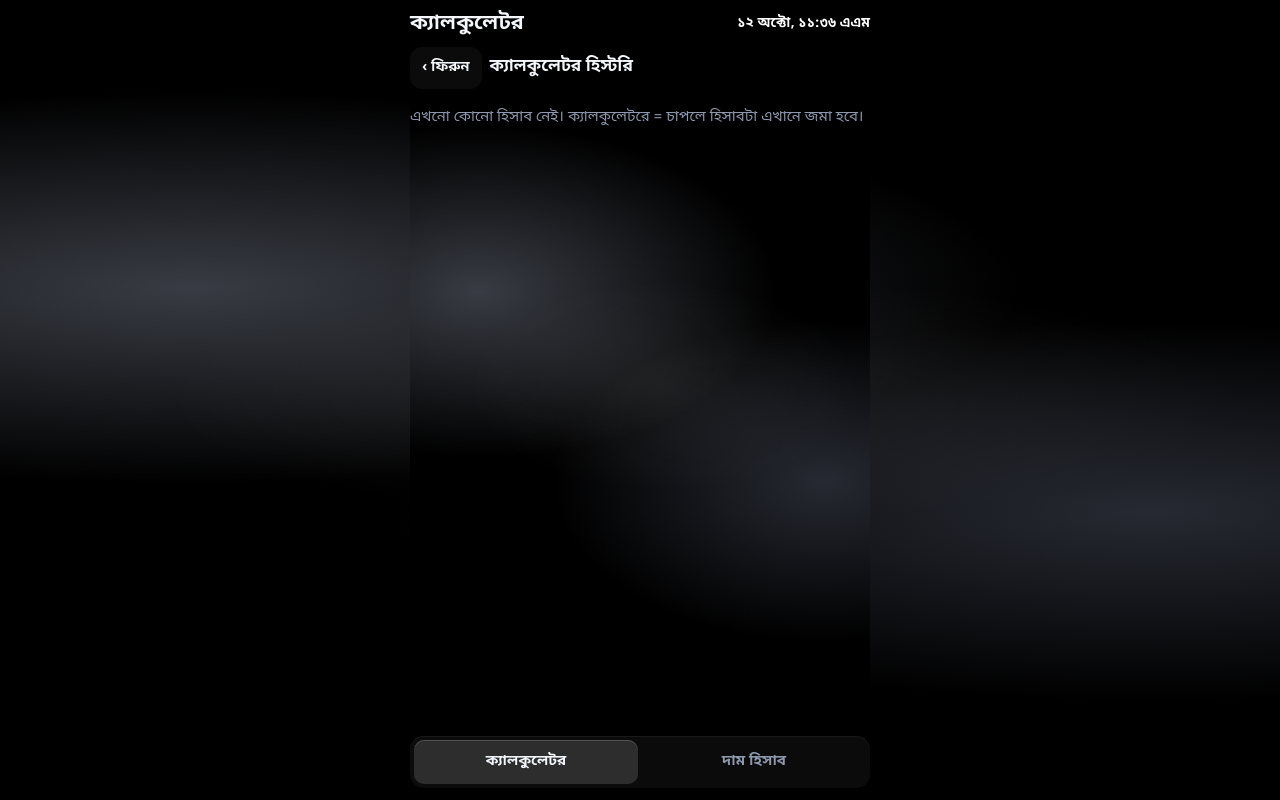
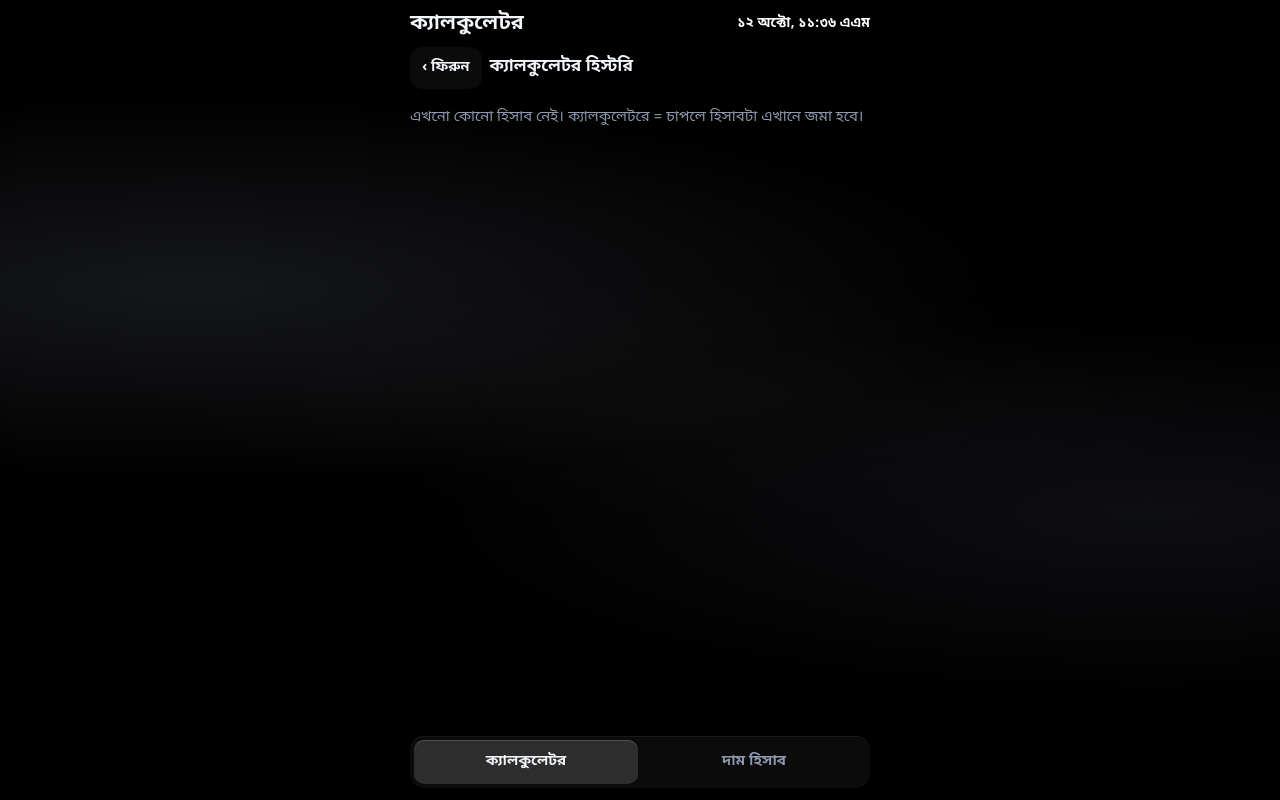
Before and after one commit to trackerxx/Bazar, a website: page www/index.html in a window 1280 px wide. Both pictures are taken after a click on the button "ক্যালকুলেটরের হিস্টরি". Drawn offline with Linux system fonts and the light colour scheme.

Commit message:
Add files via upload

```diff
--- a/www/index.html
+++ b/www/index.html
@@ -79,9 +79,9 @@
 :root {
   --bg-grad:
     linear-gradient(180deg, #000000 0%, rgba(0,0,0,0) 15%, rgba(0,0,0,0) 85%, #000000 100%),
-    radial-gradient(90% 34% at 15% 36%, rgba(175, 185, 210, .32), rgba(160, 170, 195, 0) 72%),
-    radial-gradient(80% 32% at 90% 64%, rgba(150, 160, 195, .26), rgba(130, 140, 170, 0) 74%),
-    radial-gradient(60% 22% at 55% 50%, rgba(255, 255, 255, .07), rgba(255, 255, 255, 0) 70%);
+    radial-gradient(90% 34% at 15% 36%, rgba(175, 185, 210, .12), rgba(160, 170, 195, 0) 72%),
+    radial-gradient(80% 32% at 90% 64%, rgba(150, 160, 195, .09), rgba(130, 140, 170, 0) 74%),
+    radial-gradient(60% 22% at 55% 50%, rgba(255, 255, 255, .025), rgba(255, 255, 255, 0) 70%);
 }
 * { box-sizing: border-box; -webkit-tap-highlight-color: transparent; }
 html, body { height: 100%; }
@@ -212,7 +212,7 @@ input:focus { border-color: var(--accent); }
 .keys .z { grid-column: span 2; }
 
 /* calculator history sheet, laid over the keypad */
-.sheet { position: absolute; inset: 0; z-index: 2; background: var(--bg-grad) #000000; display: flex; flex-direction: column; gap: 10px; }
+.sheet { position: absolute; inset: 0; z-index: 2; background: var(--bg-grad), #000000; background-attachment: fixed; background-size: 100vw 100vh; background-repeat: no-repeat; display: flex; flex-direction: column; gap: 10px; }
 .sheet[hidden] { display: none; }
 .sheet-head { flex: none; display: flex; align-items: center; gap: 8px; min-height: 42px; }
 .sheet-head h2 { flex: 1; min-width: 0; }
```
